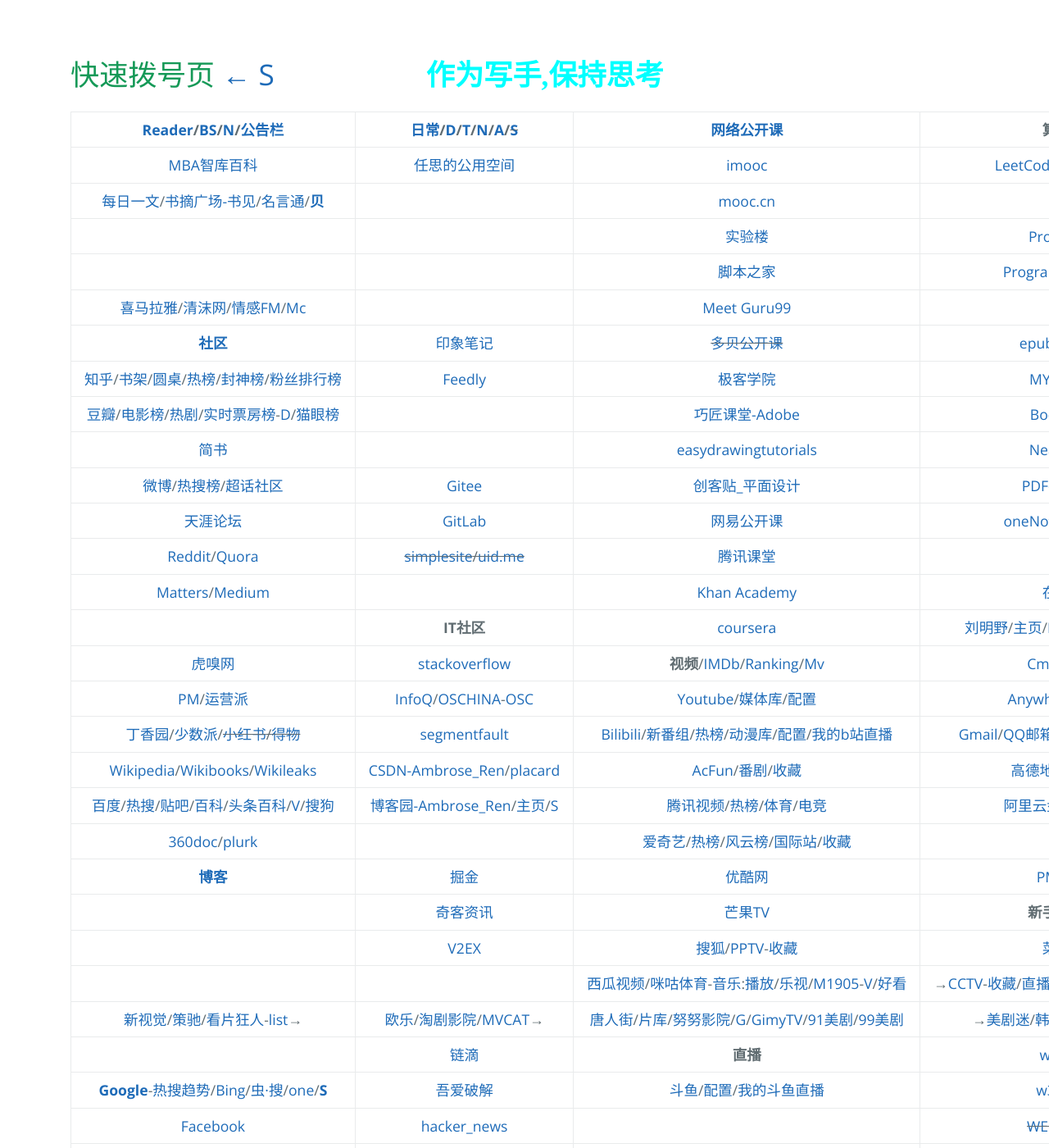
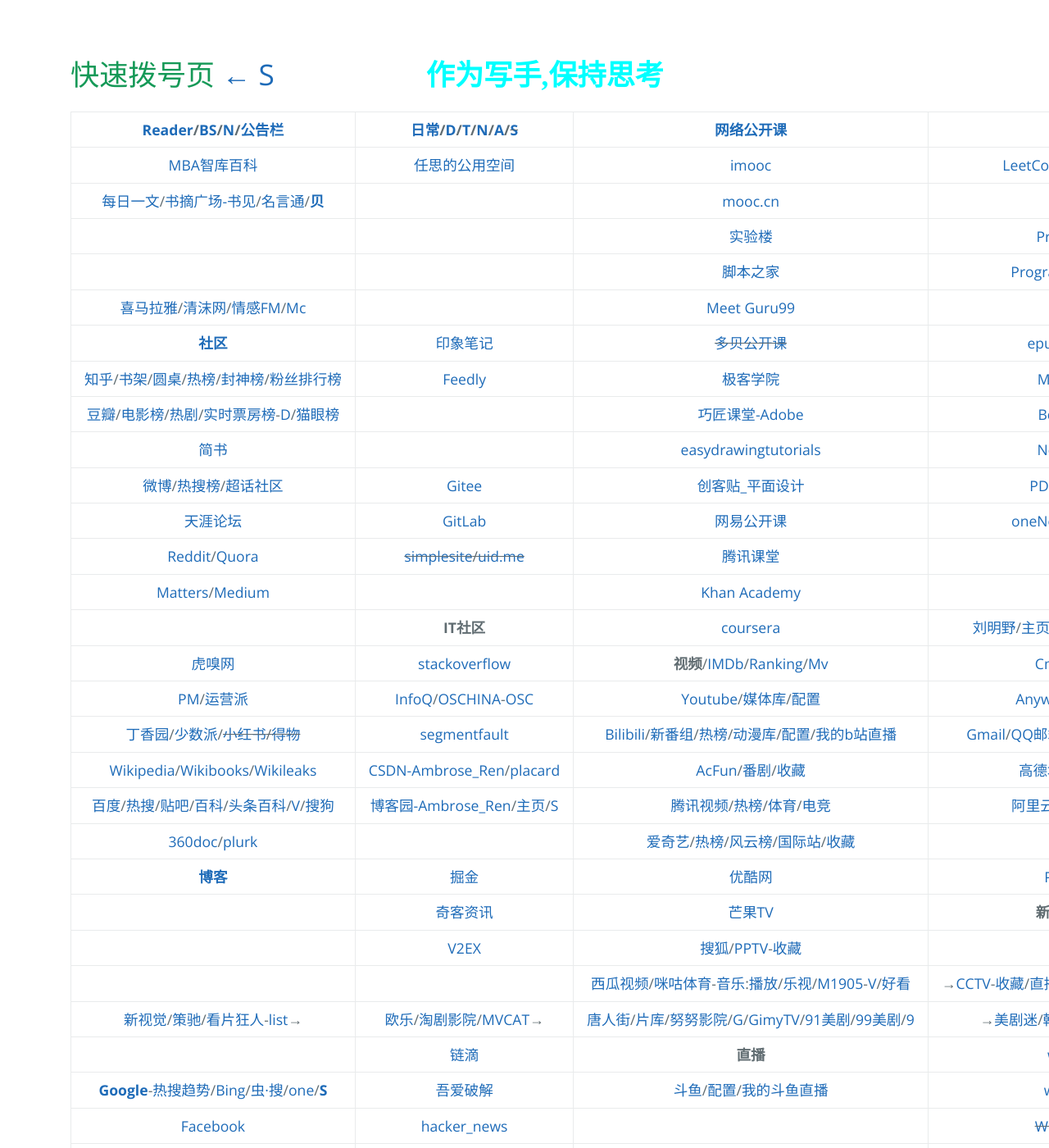
Before and after one commit to AmbroseRen/test, a Jekyll site: the page built from navigation.md, in a window 1280 px wide and 1400 px high. Shown: the whole window at 82% size. Built offline with Jekyll 4.4.1, drawn with Linux system fonts in a browser that asks for light colours; our own code applies the rules of GitHub Pages for plain Markdown files; the repository's description, which GitHub fills in, is left out.

Commit message:
Update navigation.md

```diff
--- a/navigation.md
+++ b/navigation.md
@@ -49,7 +49,7 @@
 | []() | [奇客资讯](https://www.solidot.org/) | [芒果TV](https://i.mgtv.com/my/looklist) | __新手基础自学__ |
 | []() | [V2EX](https://www.v2ex.com/?tab=tech) | [搜狐](https://my.tv.sohu.com/i/bookmark)/[PPTV](https://www.pptv.com/)-[收藏](https://usercenter.pptv.com/web/user/collection) | [菜鸟教程](https://www.runoob.com/) |
 | []() | []() | [西瓜视频](https://www.ixigua.com/my/favorite)/[咪咕体育](https://www.miguvideo.com/mgs/website/prd/personalCenter.html#/collect)-[音乐](https://music.migu.cn/v3/my/playlist):[播放](https://music.migu.cn/v3/music/player/audio)/[乐视](http://i.le.com/playrecord#favorite)/[M1905](https://www.1905.com/mdb/film/)-[V](https://vip.1905.com/)/[好看](https://sv.baidu.com/) | →[CCTV](https://tv.cctv.com/live/)-[收藏](https://i.cctv.com/account/collection)/[直播F](http://www.lshitv.com/)/[牛视](https://www.chaojidianshi.net/)A/[电视](http://www.tvyan.com/)源/[nettv](http://nettv.live/)/[ss](https://steelsoft.site/wtv/tv.php?code=us&name=3ABN%20(720p)) |
-| [新视觉](http://www.qzcyqp.com/)/[策驰](http://www.cechiyy8.com/)/[看片狂人](https://www.kpkuang.com/)-[list](https://whereiskpkuang.com/)→ | [欧乐](https://www.olevod.com/)/[淘剧影院](https://www.taojuyb.com/)/[MVCAT](https://www.mvcat.com/)→ | [唐人街](https://www.tangrenjie.tv/)/[片库](https://www.btnull.org/)/[努努影院](https://www.nunuyy10.top/)/[G](https://gimytv.in/)/[GimyTV](https://gimytv.com/)/[91美剧](https://91mjw.com/)/[99美剧](https://www.99meiju.org/) | →[美剧迷](https://www.meijumi.net/)/[韩剧网](https://www.tvn.cc/)-[kortw](https://kortw.com/)/[蛋蛋赞](https://www.dandanzan.cc/) |
+| [新视觉](http://www.qzcyqp.com/)/[策驰](http://www.cechiyy8.com/)/[看片狂人](https://www.kpkuang.com/)-[list](https://whereiskpkuang.com/)→ | [欧乐](https://www.olevod.com/)/[淘剧影院](https://www.taojuyb.com/)/[MVCAT](https://www.mvcat.com/)→ | [唐人街](https://www.tangrenjie.tv/)/[片库](https://www.btnull.org/)/[努努影院](https://www.nunuyy10.top/)/[G](https://gimytv.in/)/[GimyTV](https://gimytv.com/)/[91美剧](https://91mjw.tv/)/[99美剧](https://www.999meijutv.com/)/[9](https://www.jiujiumeiju.com/) | →[美剧迷](https://www.meijumi.net/)/[韩剧网](https://www.tvn.cc/)-[kortw](https://kortw.com/)/[蛋蛋赞](https://www.dandanzan.cc/) |
 | []() | [链滴](https://ld246.com/) | __直播__ | [w3school](https://www.w3school.com.cn/) |
 | [__Google__](https://www.google.com/)-[热搜趋势](https://trends.google.com/trends/?geo=US)/[Bing](https://cn.bing.com/)/[虫·搜](https://search.chongbuluo.com/)/[one](https://aur.one)/[<strong id="searchs">S</strong>](Library/SearchEngine.md) | [吾爱破解](https://www.52pojie.cn/) | [斗鱼](https://www.douyu.com/directory/myFollow)/[配置](https://mp.douyu.com/live/main)/[我的斗鱼直播](https://www.douyu.com/10150268) | [w3cschool](https://www.w3cschool.cn/) |
 | [Facebook](https://www.facebook.com/) | [hacker_news](https://news.ycombinator.com/) | []() | ~~[WEB前端手册](#)~~ |
```
